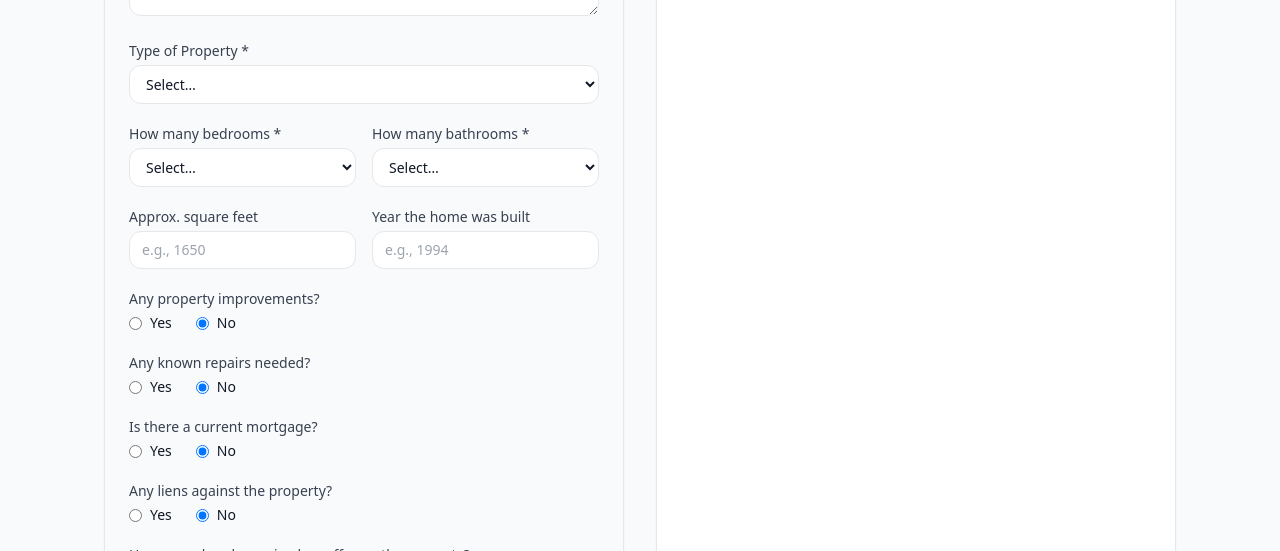
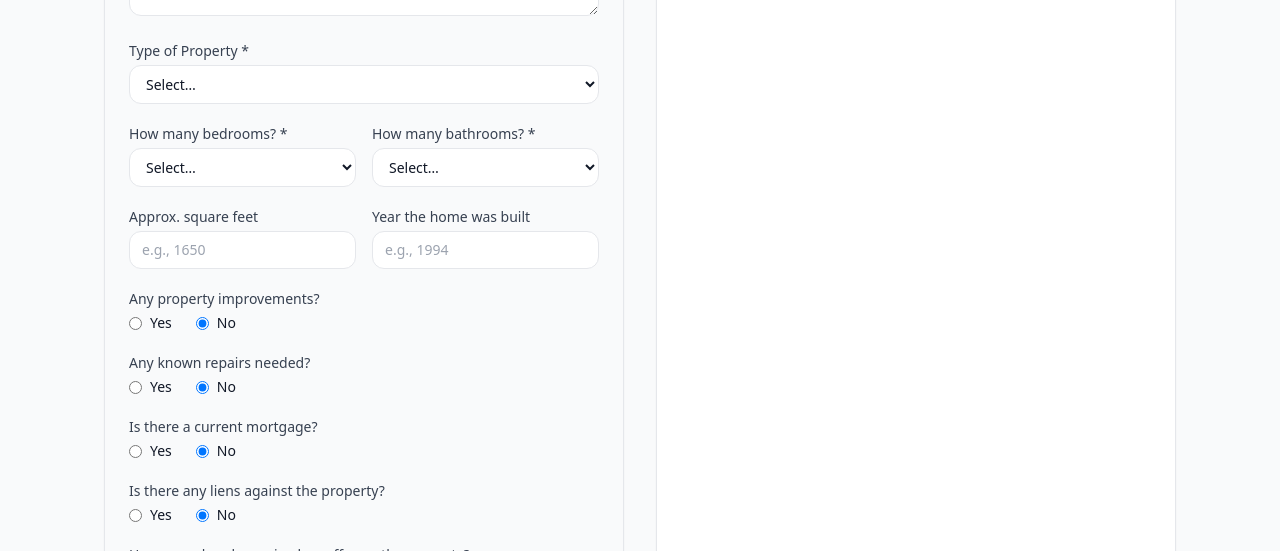
Before and after one commit to milamindustries/milamindustries-site, a Next.js app in the folder milamindustries-site/: page /contact in a window 1280 px wide. Shown: the part 820-1371 px from the top of the page. Built offline with nearby package versions, Linux system fonts and the light colour scheme.

Commit message:
update(contact): improve contact form fields and layout for better user experience

```diff
--- a/milamindustries-site/app/contact/page.jsx
+++ b/milamindustries-site/app/contact/page.jsx
@@ -63,7 +63,7 @@ export default function ContactPage() {
             </div>
           </div>
 
-          {/* Why sell */}
+          {/* Why sell? */}
           <TextArea
             label="Why Sell"
             name="whySell"
@@ -82,13 +82,13 @@ export default function ContactPage() {
           {/* Beds / Baths */}
           <div className="grid grid-cols-1 sm:grid-cols-2 gap-4">
             <Select
-              label="How many bedrooms *"
+              label="How many bedrooms? *"
               name="bedrooms"
               required
               options={['1', '2', '3', '4', '5', '6', '7', '8+']}
             />
             <Select
-              label="How many bathrooms *"
+              label="How many bathrooms? *"
               name="bathrooms"
               required
               options={['1', '2', '3', '4', '5', '6', '7', '8+']}
@@ -140,7 +140,7 @@ export default function ContactPage() {
           />
 
           <YesNoWithText
-            label="Any liens against the property?"
+            label="Is there any liens against the property?"
             name="liens"
             value={liens}
             setValue={setLiens}
@@ -162,7 +162,7 @@ export default function ContactPage() {
             label="Desired sale timeline *"
             name="timeline"
             required
-            options={['7–14 days', 'Within 30 days', '30–90 days', 'Within the next 6 months', 'No timeframe']}
+            options={['7–14 days', '30-60 days', '60–90 days', 'Within the next 6 months', 'No timeframe']}
           />
 
           {/* How did you hear about us */}
```
